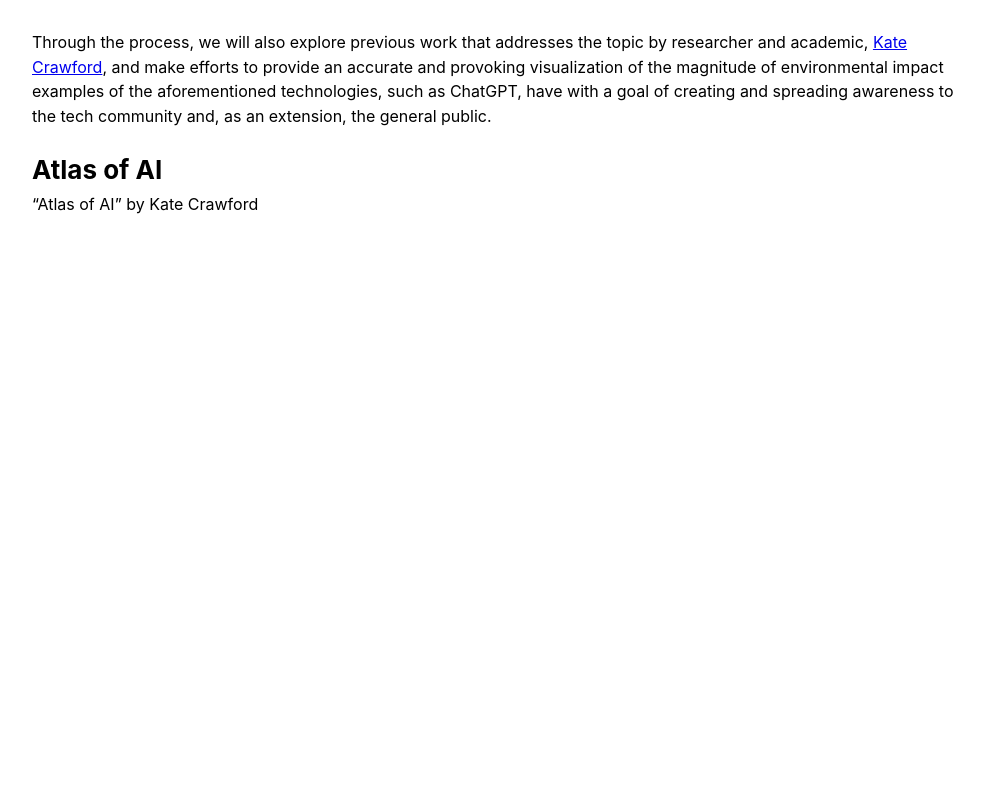
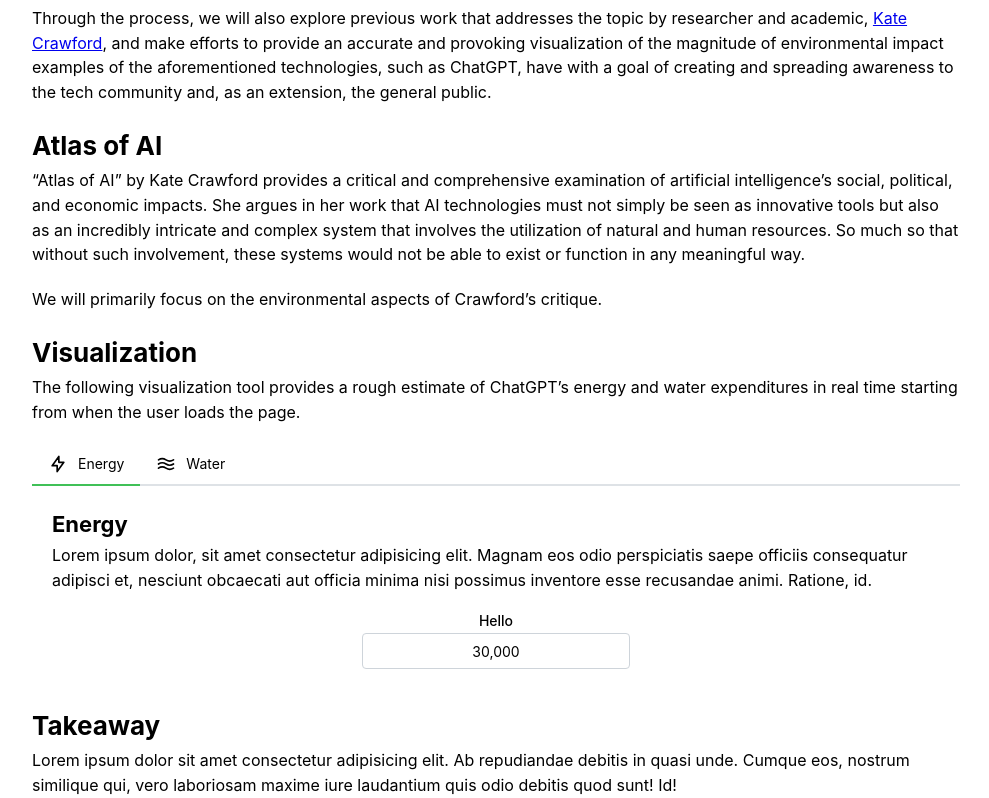
Before and after one commit to danderekma/balancing-the-scale, a Next.js app: page / in a window 1280 px wide. Shown: the part 501-1299 px from the top of the page, without its empty margins (144-1133 px from the left). Before the commit the page ends 800 px from the top, so only its background shows below. Built offline with nearby package versions, Linux system fonts and the light colour scheme.

Commit message:
Create skeleton for visualization part

```diff
--- a/app/page.tsx
+++ b/app/page.tsx
@@ -11,16 +11,21 @@
   ActionIcon,
   Text,
   Blockquote,
-  Space
+  Space,
+  Tabs,
+  NumberInput
 } from "@mantine/core";
 import {
   IconScale,
   IconBrandGithub,
   IconSun,
   IconMoonStars,
-  IconZoomQuestion
+  IconZoomQuestion,
+  IconBolt,
+  IconRipple
 } from "@tabler/icons-react";
 import styles from "./page.module.css";
+import { Tex } from "tabler-icons-react";
 
 export default function Home() {
   const router = useRouter();
@@ -90,7 +95,7 @@
             radius="lg"
             iconSize={42}
             icon={<IconZoomQuestion />}
-            m="xl"
+            m="lg"
           >
             <Text fs="italic">
               To what extent has the development, deployment, and maintenance of
@@ -115,7 +120,84 @@
           <Title order={2} lh="xl">
             Atlas of AI
           </Title>
-          <Text>“Atlas of AI” by Kate Crawford</Text>
+          <Text>
+            “Atlas of AI” by Kate Crawford provides a critical and comprehensive
+            examination of artificial intelligence’s social, political, and
+            economic impacts. She argues in her work that AI technologies must
+            not simply be seen as innovative tools but also as an incredibly
+            intricate and complex system that involves the utilization of
+            natural and human resources. So much so that without such
+            involvement, these systems would not be able to exist or function in
+            any meaningful way.
+          </Text>
+          <Space h="lg" />
+          <Text>
+            We will primarily focus on the environmental aspects of Crawford’s
+            critique.
+          </Text>
+          <Space h="lg" />
+          <Title order={2} lh="xl">
+            Visualization
+          </Title>
+          <Text>
+            The following visualization tool provides a rough estimate of
+            ChatGPT’s energy and water expenditures in real time starting from
+            when the user loads the page.
+          </Text>
+          <Space h="lg" />
+          <Tabs color="green" defaultValue="energy">
+            <Tabs.List>
+              <Tabs.Tab value="energy" leftSection={<IconBolt size={20} />}>
+                Energy
+              </Tabs.Tab>
+              <Tabs.Tab value="water" leftSection={<IconRipple size={20} />}>
+                Water
+              </Tabs.Tab>
+            </Tabs.List>
+
+            <Tabs.Panel value="energy" p="lg">
+              <Title order={3} lh="xl">
+                Energy
+              </Title>
+              <Text>
+                Lorem ipsum dolor, sit amet consectetur adipisicing elit. Magnam
+                eos odio perspiciatis saepe officiis consequatur adipisci et,
+                nesciunt obcaecati aut officia minima nisi possimus inventore
+                esse recusandae animi. Ratione, id.
+              </Text>
+              <Space h="md" />
+              <Container size={300}>
+                <NumberInput
+                  readOnly
+                  thousandSeparator
+                  value={30000}
+                  styles={{
+                    label: {
+                      width: "100%",
+                      textAlign: "center"
+                    },
+                    input: {
+                      textAlign: "center"
+                    }
+                  }}
+                  label="Hello"
+                />
+              </Container>
+              <Space h="md" />
+            </Tabs.Panel>
+            <Tabs.Panel value="water" p="lg">
+              Second panel
+            </Tabs.Panel>
+          </Tabs>
+          <Title order={2} lh="xl">
+            Takeaway
+          </Title>
+          <Text>
+            Lorem ipsum dolor sit amet consectetur adipisicing elit. Ab
+            repudiandae debitis in quasi unde. Cumque eos, nostrum similique
+            qui, vero laboriosam maxime iure laudantium quis odio debitis quod
+            sunt! Id!
+          </Text>
         </Container>
       </AppShell.Main>
     </AppShell>
```
